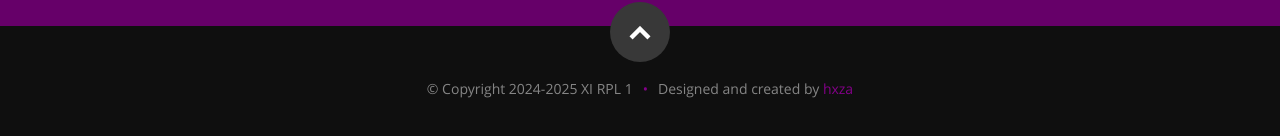
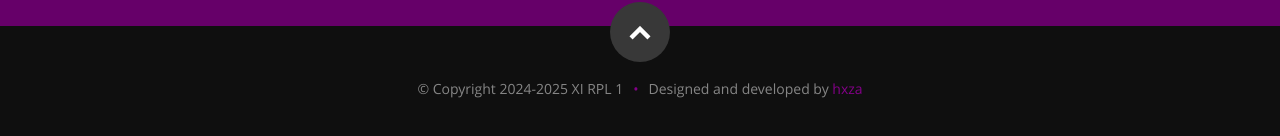
Before and after one commit to Afaandii/rpl-web, a React (Create React App) app in the folder xirpl1/: page / in a window 1280 px wide. Shown: the part 996-1132 px from the top of the page. Built offline with nearby package versions, Linux system fonts and the light colour scheme.

Commit message:
update: change footer hyperlink

```diff
--- a/xirpl1/src/Components/Footer.js
+++ b/xirpl1/src/Components/Footer.js
@@ -23,7 +23,7 @@ class Footer extends Component {
               <ul className="copyright">
                 <li>&copy; Copyright 2024-2025 XI RPL 1</li>
                 <li>
-                  Designed and created by{" "}
+                  Designed and developed by{" "}
                   <a title="kHuza" href="http://www.instagram.com/huzawastaken">
                     hxza
                   </a>
```
